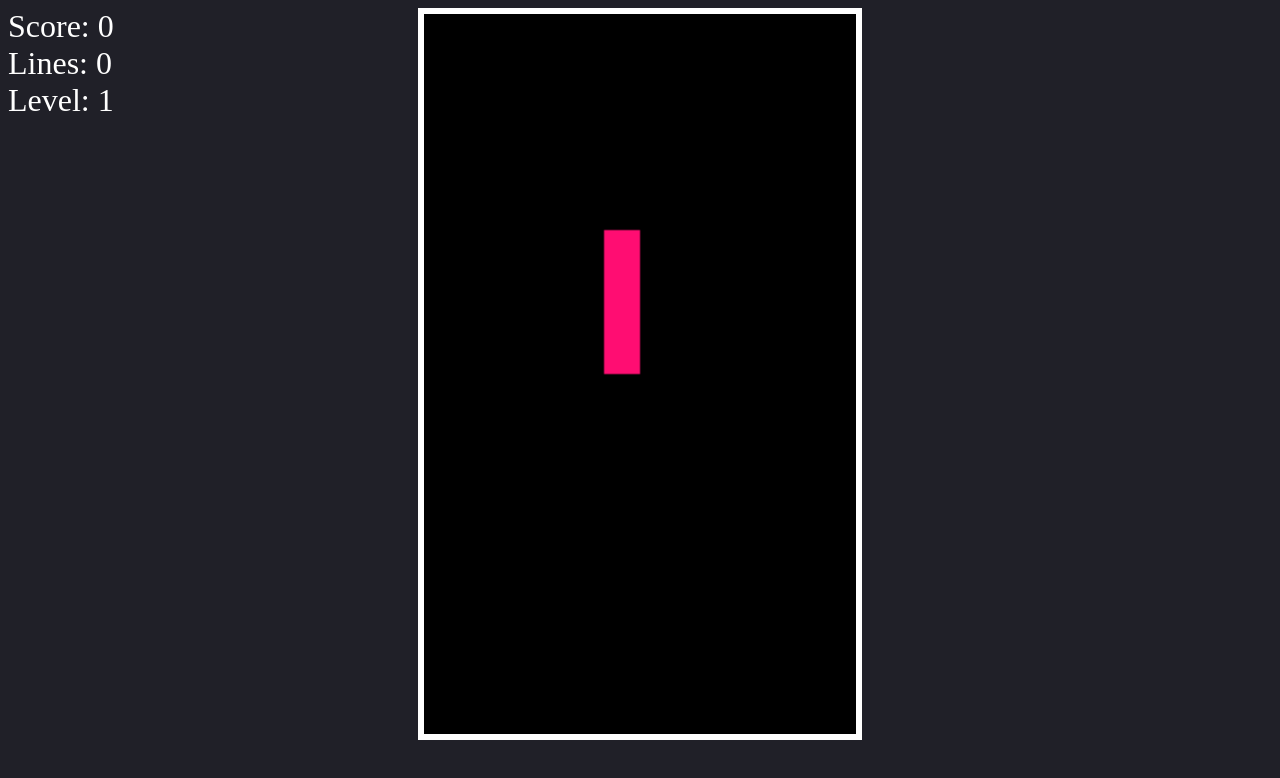
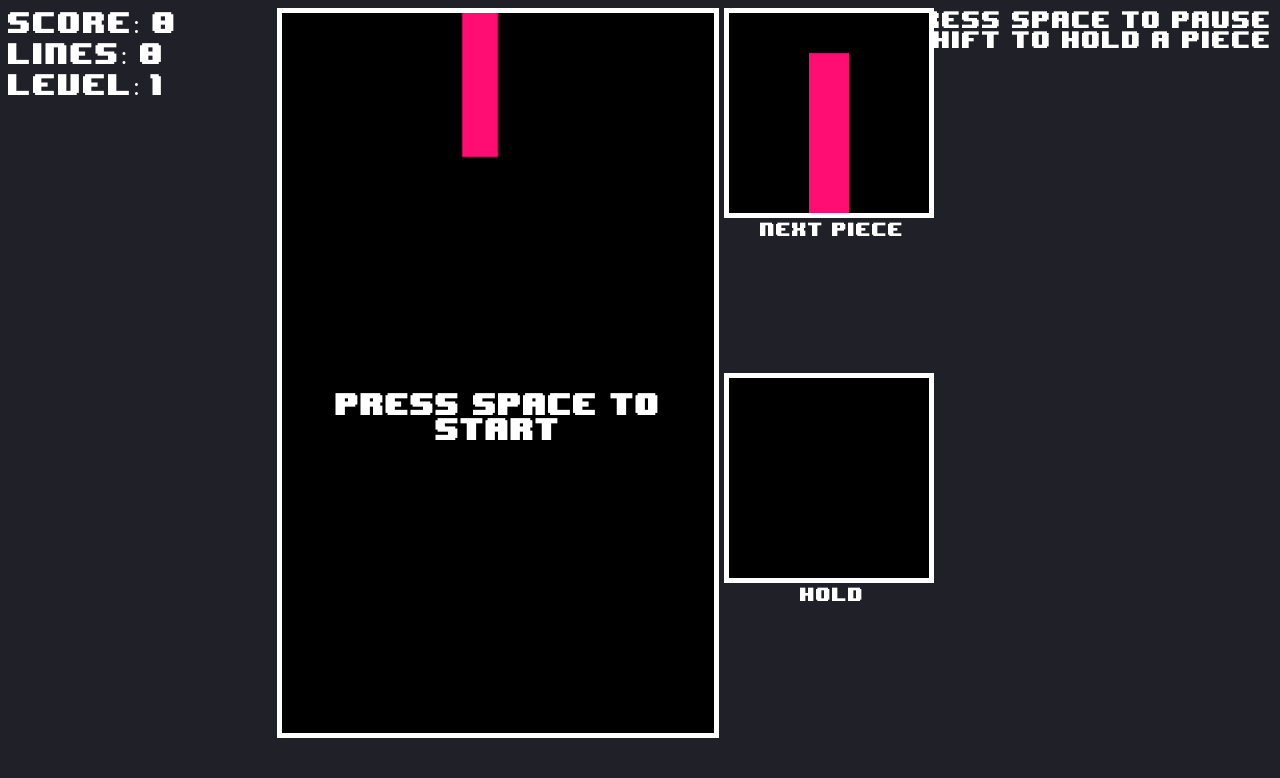
Before and after one commit to Inazumark/TestingSite, a plain HTML site: page index.html in a window 1280 px wide. Drawn offline with Linux system fonts and the light colour scheme.

Commit message:
New Version

```diff
--- a/index.html
+++ b/index.html
@@ -1,45 +1,83 @@
-<html>
+<!DOCTYPE html>
+<html lang="en">
 <head>
     <title>Tetris</title>
     <style>
 	  @font-face {
-		font-family: 8bit;
-		src: url(fonts/8_BIT_WONDER.TTF);
+		font-family: '8bit_wondernominal';
+		src: url('fonts/8_bit_wonder-webfont.woff2') format('woff2'),
+			url('fonts/8_bit_wonder-webfont.woff') format('woff');
+		font-weight: normal;
+		font-style: normal;
 	  }
       body {
         background: #202028;
         color: #fff;
-        font-family: 8bit;
-        font-size: 2em;
+        font-family: '8bit_wondernominal';
+        font-size: 25px;
         text-align: center;
       }
       canvas {
         border: solid .2em #fff;
         height: 90vh;
       }
+	  #help {
+		right: 0%;
+		text-align: right;
+		flex-direction: column;
+		position: absolute;
+		flex-direction: column;
+		font-size: 20px;
+	  }
 	  #texts {
 		text-align: left;
 		flex-direction: column;
 		position: absolute;
 	  }
-	  #pausetext {
+	  h1 {
 		position: absolute;
+		font-size: 25px;
+		text-align: center;
+		width: 100%;
 		top: 50%;
-		width:100%;
-		height:10%;
-		margin: auto;
-	}
+	  }
+	  #next {
+	    border: solid .2em #fff;
+		position: relative;
+		height: 25vh;
+		width: 25vh;
+	  }
+	  #hold {
+	    border: solid .2em #fff;
+		position: relative;
+		height: 25vh;
+		width: 25vh;
+	  }
 	  </style>
 </head>
 <body>
 	<div id="wrapper" style="margin: 0 auto; position: relative;">
-	<div id="pausetext"></div>
 		<div id="texts">
 			<div id="score"></div>
 			<div id="lines"></div>
 			<div id="level"></div>
 		</div>
-		<canvas id="tetris" width="240" height="400" />
+		<div id="help">
+			<div>Press Space to Pause</div>
+			<div>Press Shift to Hold a piece</div>
+		</div>
+		<div id="canvasWrapper" style="display: inline-flex; margin-left: -5%;">
+			<div id="mainCanvas" style="margin: 0; position: relative;">
+					<h1 id="pausetext">Press space to start</h1>
+				<canvas id="tetris" width="240" height="400"></canvas>
+			</div>
+			<div id="subBoxWrapper" style="position: relative; float: right; padding-left: .2em; display: grid;">
+				<canvas id="next"></canvas>
+				<div style="font-size: 16px; margin-top: -35%; height: auto; width: 27vh;">next piece</div>
+				<canvas id="hold"></canvas>
+				<div style="font-size: 16px; margin-top: -35%; height: auto; width: 27vh;">hold</div>
+			</div>
+		</div>
 	</div>
     <script src="tetris.js"></script>
 </body>
--- a/tetris.js
+++ b/tetris.js
@@ -1,8 +1,22 @@
 const canvas = document.getElementById('tetris');
 const context = canvas.getContext('2d');
 
+const nextCanvas = document.getElementById('next');
+const nextCtx = nextCanvas.getContext('2d');
+
+const holdCanvas = document.getElementById('hold');
+const holdCtx = holdCanvas.getContext('2d');
+
 context.scale(20, 20);
+nextCtx.scale(60, 30);
+holdCtx.scale(60, 30);
 
+// Variables
+var matrixConnector;
+var matrixHold;
+var matrixHoldSwitcher;
+
+// Tetris Code
 function arenaSweep() {
     let rowCount = 1;
     outer: for (let y = arena.length -1; y > 0; --y) {
@@ -92,12 +106,12 @@ function createPiece(type)
     }
 }
 
-function drawMatrix(matrix, offset) {
+function drawMatrix(matrix, offset, ctx) {
     matrix.forEach((row, y) => {
         row.forEach((value, x) => {
             if (value !== 0) {
-                context.fillStyle = colors[value];
-                context.fillRect(x + offset.x,
+                ctx.fillStyle = colors[value];
+                ctx.fillRect(x + offset.x,
                                  y + offset.y,
                                  1, 1);
             }
@@ -109,8 +123,8 @@ function draw() {
     context.fillStyle = '#000';
     context.fillRect(0, 0, canvas.width, canvas.height);
 
-    drawMatrix(arena, {x: 0, y: 0});
-    drawMatrix(player.matrix, player.pos);
+    drawMatrix(arena, {x: 0, y: 0}, context);
+    drawMatrix(player.matrix, player.pos, context);
 }
 
 function merge(arena, player) {
@@ -164,15 +178,22 @@ function playerMove(offset) {
 
 function playerReset() {
     const pieces = 'TJLOSZI';
-    player.matrix = createPiece(pieces[pieces.length * Math.random() | 0]);
+    player.matrix = matrixConnector;
+	if (!player.matrix) player.matrix = createPiece(pieces[pieces.length * Math.random() | 0]);
     player.pos.y = 0;
     player.pos.x = (arena[0].length / 2 | 0) -
                    (player.matrix[0].length / 2 | 0);
+
+   // Create new next block
+	nextReset();
+
+	// Check gameover
     if (collide(arena, player)) {
-        arena.forEach(row => row.fill(0));
-        player.score = 0;
-		player.lines = 0;
-		updateAll();
+		document.getElementById('pausetext').innerText = "GAME OVER";
+		player.paused = true;
+		player.needReset = true
+		matrixHold = null;
+		holdDraw();
     }
 }
 
@@ -208,6 +229,7 @@ function update(time = 0) {
     lastTime = time;
 
     draw();
+	nextDraw();
     requestAnimationFrame(update);
 }
 
@@ -234,8 +256,17 @@ function updateAll() {
 
 function gamePause() {
 	if (player.paused) {
-	player.paused = false;
-	document.getElementById('pausetext').innerText = " ";
+		if (player.needReset) {
+			player.needReset = false;
+			arena.forEach(row => row.fill(0));
+			player.score = 0;
+			player.lines = 0;
+			updateAll();
+		}
+		else {
+			player.paused = false;
+			document.getElementById('pausetext').innerText = " ";
+		}
 	}
 	else if (!player.paused) {
 	player.paused = true;
@@ -264,6 +295,8 @@ document.addEventListener('keydown', event => {
 		//Rotate Left (A)
 		} else if (event.keyCode === 65) {
 			playerRotate(-1);
+		} else if (event.keyCode === 16) {
+			holdPiece();
 		}
 	}
 	//Pause (Space)
@@ -291,9 +324,75 @@ const player = {
     score: 0,
 	lines: 0,
 	level: 0,
-	paused: false,
+	paused: true,
+	needReset: false,
 };
 
+// Next Code
+const nextBox = createMatrix(6, 6);
+
+const next = {
+	pos: {x: 0, y:0},
+	matrix: null,
+};
+
+function nextDraw() {
+	nextCtx.fillStyle = '#000';
+    nextCtx.fillRect(0, 0, canvas.width, canvas.height);
+
+	drawMatrix(nextBox, {x: 0, y: 0}, nextCtx);
+    drawMatrix(next.matrix, next.pos, nextCtx);
+}
+
+function nextReset() {
+	const pieces = 'TJLOSZI';
+    next.matrix = createPiece(pieces[pieces.length * Math.random() | 0]);
+	matrixConnector = next.matrix;
+    next.pos.y = 1;
+    next.pos.x = 1;
+}
+
+// Hold Code
+const holdBox = createMatrix(6, 6);
+
+function holdDraw() {
+	holdCtx.fillStyle = '#000';
+    holdCtx.fillRect(0, 0, canvas.width, canvas.height);
+
+	drawMatrix(holdBox, {x: 0, y: 0}, holdCtx);
+    if (matrixHold) drawMatrix(matrixHold, {x: 1, y: 1}, holdCtx);
+}
+
+function holdPiece() {
+	if (!matrixHold || !matrixHoldSwitcher) {
+		matrixHoldSwitcher = player.matrix;
+		matrixHold = matrixHoldSwitcher;
+
+		playerReset();
+	}
+	else {
+	matrixHoldSwitcher = player.matrix;
+	player.matrix = matrixHold;
+	matrixHold = matrixHoldSwitcher;
+
+	player.pos.y = 0;
+    player.pos.x = (arena[0].length / 2 | 0) -
+                   (player.matrix[0].length / 2 | 0);
+
+	}
+	holdDraw();
+}
+
+window.onblur = function() {
+	if (player.paused) gamePause();
+}
+
+// After Initialization
 playerReset();
 updateAll();
 update();
+
+nextReset();
+nextDraw();
+
+holdDraw();
```
Also changed, not shown: fonts/8_bit_wonder-webfont.woff (added), fonts/8_bit_wonder-webfont.woff2 (added).
